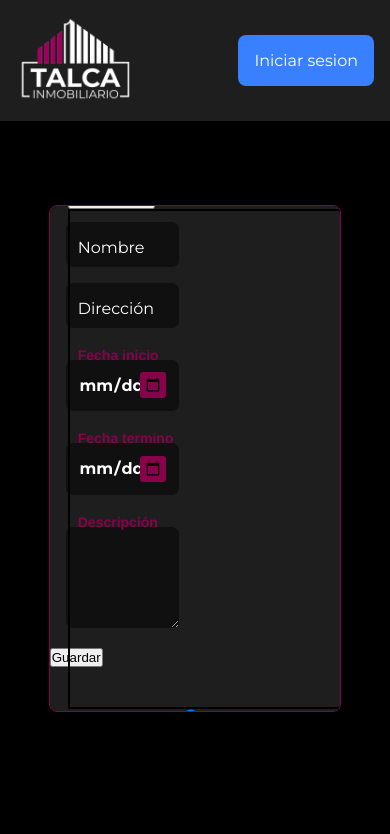
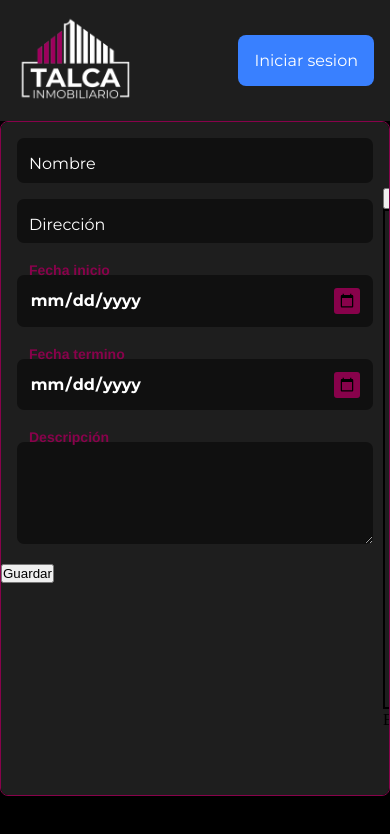
Before and after one commit to david-aravena/inmo, a Next.js app: page /proyectos/nuevo-proyecto in a window 390 px wide. Shown: the top 834 px of the page. Built offline with nearby package versions, Linux system fonts and the light colour scheme.

Commit message:
add: form create project for small device

```diff
--- a/src/app/proyectos/nuevo-proyecto/newProject.module.css
+++ b/src/app/proyectos/nuevo-proyecto/newProject.module.css
@@ -15,3 +15,37 @@
   align-items: center;
   cursor: pointer;
 }
+
+.form{
+  display:flex;
+  width:100%;
+  height:100%;
+}
+
+.formContainer{
+  width:50%
+}
+
+.imageFormContainer{
+  width:50%
+}
+
+@media (max-width: 1000px) {
+  .newProjectContainer{
+    width: 200%;
+    height: 100%;
+  }
+
+  .formContainer{
+    width: 50%;
+  }
+
+  .imageFormContainer{
+    width:50%;
+    border: 2px solid red;
+  }
+
+  .form{
+    width:200%;
+  }
+}
--- a/src/app/proyectos/nuevo-proyecto/page.jsx
+++ b/src/app/proyectos/nuevo-proyecto/page.jsx
@@ -50,8 +50,8 @@ export default function NewProject(){
   return(
     <div style={{width:"100%", height:"100%", display:"flex", justifyContent: "center", alignItems: "center"}}>
       <div className={styles.newProjectContainer}>
-        <form onSubmit={getInputsValue} style={{display:"flex", width:"100%", height:"100%"}}>
-          <div style={{width:"50%"}}>
+        <form onSubmit={getInputsValue} className={styles.form}>
+          <div className={styles.formContainer}>
             <AnimatedInput nameInput="nombre" type="text" textInput="Nombre" />
             <AnimatedInput nameInput="direccion" type="text" textInput="Dirección" />
             <div style={{width:"100%", display:"flex", flexDirection:"column"}}>
@@ -61,9 +61,9 @@ export default function NewProject(){
             <AnimatedInput nameInput="descripcion" type="textarea" textInput="Descripción" />
             <input type="submit" value="Guardar" />
           </div>
-          <div style={{width:"50%"}}>
+          <div className={styles.imageFormContainer}>
             <div className={styles.imageContainer}>
-              <ImageEditor width={400} height={500} onSaveImage={setImageSelected}  />
+              <ImageEditor width={400} height={500} onSaveImage={setImageSelected} />
             </div>
           </div>
         </form>
--- a/src/components/imageEditor/index.jsx
+++ b/src/components/imageEditor/index.jsx
@@ -7,7 +7,7 @@ export default function MovableImage({
   onSaveImage
 }) {
   const [position, setPosition] = useState(0);
-  const [scale, setScale] = useState(1); // Estado para la escala
+  const [scale, setScale] = useState(1);
   const [image, setImage] = useState(null);
   const [isDragging, setIsDragging] = useState(false);
   const [lastX, setLastX] = useState(null);
```
